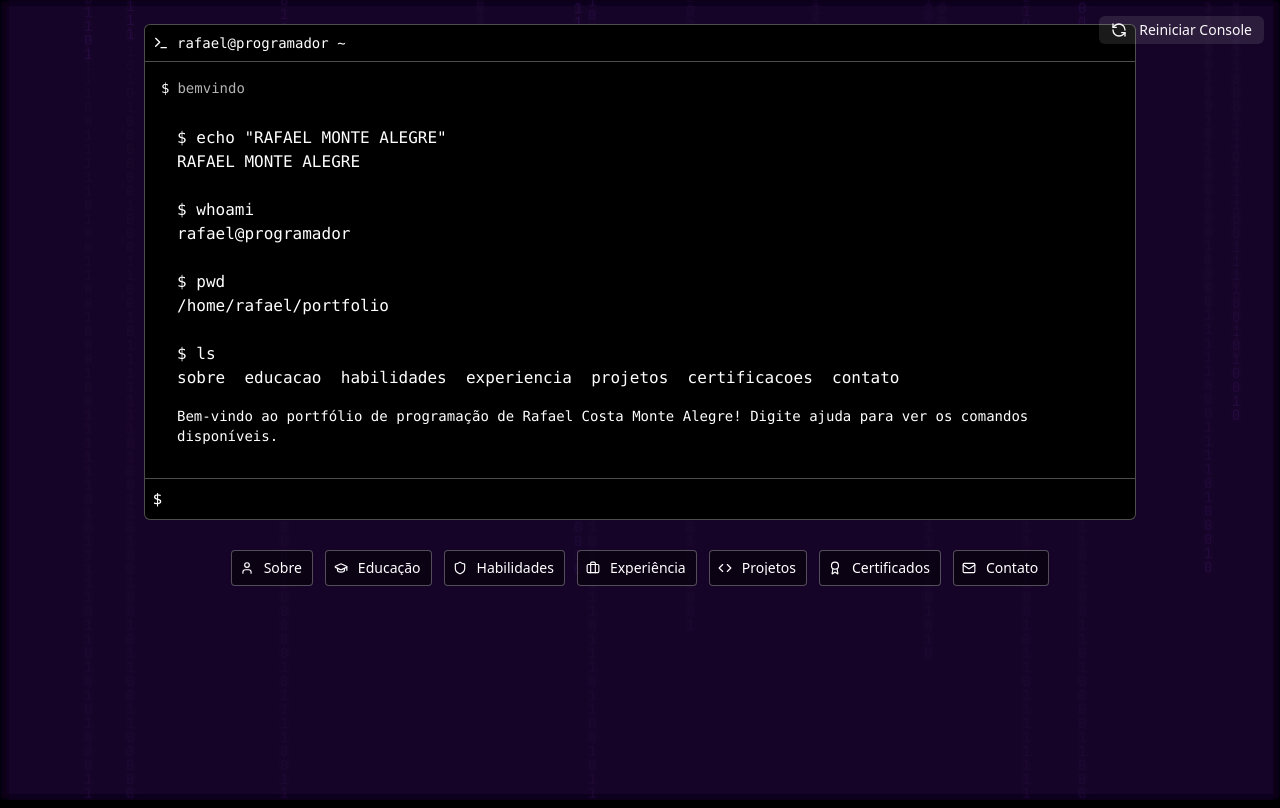
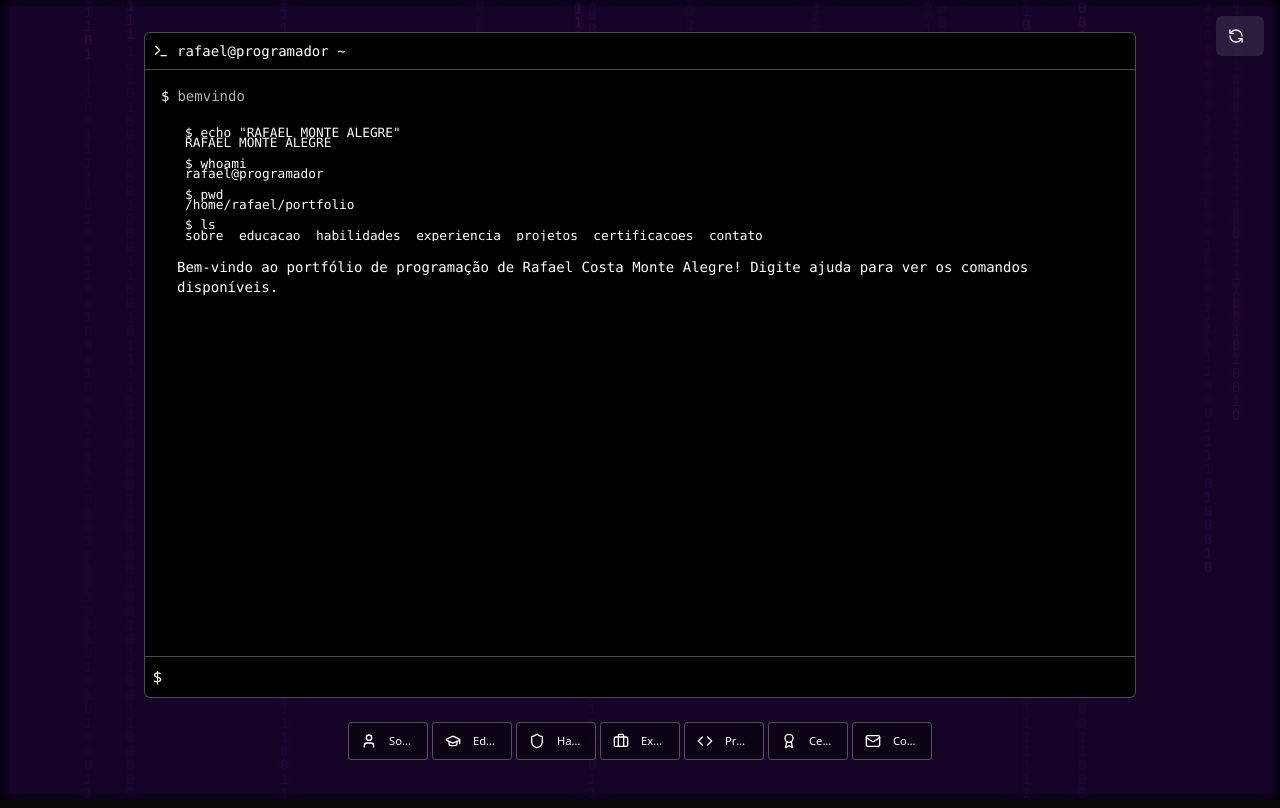
Before and after one commit to Rafcma/Projetos-Portfolio, a Next.js app: page / in a window 1280 px wide. Built offline with nearby package versions, Linux system fonts and the light colour scheme.

Commit message:
fix-commit

```diff
--- a/app/globals.css
+++ b/app/globals.css
@@ -110,7 +110,7 @@ button:hover, .hover\:shadow-\[0_0_8px_2px_rgba(255,255,255,0.2)\]:hover {
 
 /* Custom breakpoint for extra small screens */
 @media (min-width: 480px) {
-  .xs\:inline {
+  .xs:inline {
     display: inline;
   }
 
@@ -128,23 +128,16 @@ button:hover, .hover\:shadow-\[0_0_8px_2px_rgba(255,255,255,0.2)\]:hover {
   }
 
   .mobile-terminal-height {
-    max-height: 60vh; /* Reduced from 70vh to make more room for buttons */
+    max-height: 70vh;
   }
 
   /* Esconder texto dos botões em telas pequenas */
   .botao-navegacao span {
     display: none;
   }
-
-  /* Make sure the container is visible */
-  .container {
-    max-width: 100% !important;
-    width: 100% !important;
-    overflow: visible !important;
-  }
 }
 
-/* Remover estilos duplicados de hide-scrollbar */
+/* Esconder barra de rolagem mas manter funcionalidade */
 .hide-scrollbar {
   -ms-overflow-style: none;
   scrollbar-width: none;
@@ -154,172 +147,104 @@ button:hover, .hover\:shadow-\[0_0_8px_2px_rgba(255,255,255,0.2)\]:hover {
   display: none;
 }
 
-/* Replace the botoes-navegacao class with improved padding and spacing */
+/* Estilo para botões de navegação */
 .botoes-navegacao {
   display: flex;
-  flex-wrap: wrap;
   justify-content: center;
-  gap: 0.5rem;
-  padding: 0.75rem;
-  width: 95%;
-  max-width: 95%;
-  margin: 0 auto;
-  overflow: visible;
+  gap: 0.25rem;
+  padding: 0.5rem 0;
+  width: 100%;
+  position: fixed;
+  bottom: 0;
+  left: 0;
+  background-color: rgba(0, 0, 0, 0.8);
+  border-top: 1px solid rgba(255, 255, 255, 0.1);
+  z-index: 50;
 }
 
-/* Improve mobile styling for buttons with more padding */
 .botao-navegacao {
+  flex: 1;
+  min-width: 0;
+  max-width: 80px;
   display: flex;
+  flex-direction: column;
   align-items: center;
   justify-content: center;
-  padding: 0.375rem 0.5rem !important;
-  font-size: 0.7rem;
-  height: 2.25rem !important;
-  min-height: auto !important;
-  max-height: 2.25rem !important;
+  padding: 0.5rem 0.25rem;
+  font-size: 0.65rem;
+  height: auto;
   border-radius: 0.25rem;
-  min-width: auto !important;
-  max-width: 100%;
-  width: auto !important;
-  line-height: 1;
-  margin: 0.125rem;
-}
-
-/* For very small screens, use smaller buttons but with more padding */
-@media (max-width: 360px) {
-  .botoes-navegacao {
-    padding: 0.5rem;
-    gap: 0.375rem;
-    width: 100%;
-  }
-
-  .botao-navegacao {
-    padding: 0.3rem 0.4rem !important;
-    height: 1.75rem !important;
-    max-height: 1.75rem !important;
-    margin: 0.125rem;
-  }
 }
 
 .botao-navegacao-icone {
-  height: 0.875rem !important;
-  width: 0.875rem !important;
-  min-width: 0.875rem !important;
-  margin-right: 0.25rem;
-}
-
-/* For very small screens, use smaller buttons */
-@media (max-width: 360px) {
-  .botao-navegacao {
-    padding: 0.3rem !important;
-    height: 1.75rem !important;
-    max-height: 1.75rem !important;
-  }
-
-  .botao-navegacao-icone {
-    height: 0.75rem !important;
-    width: 0.75rem !important;
-    margin-right: 0.125rem;
-  }
-
-  .botao-navegacao-texto {
-    font-size: 0.6rem !important;
-    max-width: 3.5rem;
-    white-space: nowrap;
-    overflow: hidden;
-    text-overflow: ellipsis;
-  }
-}
-
-/* Force display of text for all screen sizes but reduce size */
-.botao-navegacao-texto {
-  display: inline !important;
-  font-size: 0.7rem;
-  white-space: nowrap;
-  overflow: hidden;
-  text-overflow: ellipsis;
-  max-width: 100%;
-  padding: 0 0.125rem;
-}
-
-/* Estilo para botões de navegação */
-/*.botao-navegacao {
-  display: flex;
-  align-items: center;
-  justify-content: center;
-  padding: 0.5rem;
-  font-size: 0.75rem;
-  height: auto;
-  border-radius: 0.25rem;
-  min-width: auto;
-  width: auto;
-}
-
-.botao-navegacao-icone {
-  margin-right: 0.5rem;
+  margin-bottom: 0.25rem;
+  margin-right: 0 !important;
 }
 
 .botao-navegacao-texto {
+  font-size: 0.6rem;
   white-space: nowrap;
   overflow: hidden;
   text-overflow: ellipsis;
   max-width: 100%;
 }
-*/
-/* Ajustes para telas maiores */
-@media (min-width: 640px) {
+
+/* Ajustes para o logo ASCII */
+.logo-ascii {
+  font-size: 0.5rem;
+  line-height: 0.8;
+}
+
+@media (min-width: 380px) {
+  .logo-ascii {
+    font-size: 0.6rem;
+  }
+
   .botao-navegacao {
-    padding: 0.5rem 0.75rem;
-    min-width: 120px;
+    padding: 0.5rem;
+  }
+}
+
+@media (min-width: 480px) {
+  .logo-ascii {
+    font-size: 0.7rem;
   }
 
   .botao-navegacao-texto {
-    font-size: 0.875rem;
-    display: inline;
+    font-size: 0.7rem;
   }
 }
 
-/* Ajustes para telas pequenas */
-@media (max-width: 640px) {
-  .botao-navegacao-texto {
-    font-size: 0.65rem;
+@media (min-width: 640px) {
+  .botoes-navegacao {
+    position: static;
+    background-color: transparent;
+    border-top: none;
+    padding: 0.5rem 0;
   }
 
-  /* Em telas muito pequenas, mostrar apenas ícones */
-  @media (max-width: 380px) {
-    .botao-navegacao-texto {
-      display: none;
-    }
+  .logo-ascii {
+    font-size: 0.8rem;
+  }
 
-    .botao-navegacao {
-      min-width: 2.5rem;
-      padding: 0.5rem !important;
-    }
+  .botao-navegacao {
+    flex-direction: row;
+    padding: 0.5rem 0.75rem;
+  }
 
-    .botao-navegacao-icone {
-      margin-right: 0;
-    }
+  .botao-navegacao-icone {
+    margin-bottom: 0;
+    margin-right: 0.25rem !important;
   }
 }
 
-/* Ensure the container has enough space */
+/* Ajuste para o conteúdo principal não ficar escondido pelos botões fixos */
 .conteudo-principal {
-  padding-bottom: 7rem !important;
-}
-
-@media (max-width: 640px) {
-  .conteudo-principal {
-    padding-bottom: 8rem !important;
-  }
-}
-
-/* Ajuste para o conteúdo principal não ficar escondido pelos botões */
-.conteudo-principal {
-  padding-bottom: 5rem;
+  padding-bottom: 4rem;
 }
 
 @media (min-width: 640px) {
   .conteudo-principal {
-    padding-bottom: 5rem;
+    padding-bottom: 1rem;
   }
 }
--- a/app/page.tsx
+++ b/app/page.tsx
@@ -36,11 +36,8 @@ export default function Home() {
       </div>
 
       {/* Conteúdo Principal */}
-      <div className="container mx-auto px-2 sm:px-4 py-4 sm:py-6 min-h-screen flex flex-col relative z-10 max-w-5xl overflow-visible conteudo-principal">
+      <div className="container mx-auto px-2 sm:px-4 py-4 sm:py-8 h-screen flex flex-col relative z-10 max-w-5xl overflow-hidden conteudo-principal">
         {inicializando ? <SequenciaInicializacao /> : <Terminal />}
-
-        {/* Add extra bottom padding to avoid cutoff */}
-        <div className="h-20 sm:h-24"></div>
       </div>
     </main>
   )
--- a/components/alternador-crt.tsx
+++ b/components/alternador-crt.tsx
@@ -12,7 +12,7 @@ export function BotaoReiniciarConsole() {
     <Toggle
       aria-label="Reiniciar Console"
       onClick={reiniciarConsole}
-      className="bg-primary/10 hover:bg-primary/20 transition-all duration-300 hover:shadow-[0_0_8px_2px_rgba(255,255,255,0.2)] text-xs sm:text-sm scale-90 sm:scale-100 h-7 w-auto px-1.5 sm:px-3"
+      className="bg-primary/10 hover:bg-primary/20 transition-all duration-300 hover:shadow-[0_0_8px_2px_rgba(255,255,255,0.2)] text-xs sm:text-sm scale-90 sm:scale-100"
     >
       <RefreshCcw className="h-3 w-3 sm:h-4 sm:w-4 mr-1 sm:mr-2 hover:animate-spin" />
       <span className="hidden xs:inline">Reiniciar Console</span>
--- a/components/logo-ascii-imagem.tsx
+++ b/components/logo-ascii-imagem.tsx
@@ -19,8 +19,8 @@ sobre  educacao  habilidades  experiencia  projetos  certificacoes  contato
   /* #endregion */
 
   return (
-    <div className="bg-black font-mono text-white mb-4">
-      <pre className="text-white whitespace-pre overflow-x-auto text-xs sm:text-sm md:text-base">{conteudo_logo}</pre>
+    <div className="bg-black p-2 font-mono text-white">
+      <pre className="logo-ascii whitespace-pre overflow-x-auto text-white">{conteudo_logo}</pre>
     </div>
   )
 }
--- a/components/terminal.tsx
+++ b/components/terminal.tsx
@@ -259,68 +259,61 @@ export default function Terminal() {
 
   /* #region Barra de Navegação Rápida */
   const BarraNavegacaoRapida = (
-    <nav className="mt-4 botoes-navegacao px-2 pb-2 pt-1 overflow-visible">
+    <nav className="mt-4 botoes-navegacao">
       <Button
         variant="outline"
-        size="sm"
         onClick={() => executar_comando("sobre")}
         className="botao-navegacao bg-black/50 hover:bg-black/70 text-white border-white/30 transition-all duration-300 hover:shadow-[0_0_8px_2px_rgba(255,255,255,0.2)]"
       >
-        <User className="botao-navegacao-icone" />
+        <User className="h-3 w-3 botao-navegacao-icone" />
         <span className="botao-navegacao-texto">Sobre</span>
       </Button>
       <Button
         variant="outline"
-        size="sm"
         onClick={() => executar_comando("educacao")}
         className="botao-navegacao bg-black/50 hover:bg-black/70 text-white border-white/30 transition-all duration-300 hover:shadow-[0_0_8px_2px_rgba(255,255,255,0.2)]"
       >
-        <GraduationCap className="botao-navegacao-icone" />
+        <GraduationCap className="h-3 w-3 botao-navegacao-icone" />
         <span className="botao-navegacao-texto">Educação</span>
       </Button>
       <Button
         variant="outline"
-        size="sm"
         onClick={() => executar_comando("habilidades")}
         className="botao-navegacao bg-black/50 hover:bg-black/70 text-white border-white/30 transition-all duration-300 hover:shadow-[0_0_8px_2px_rgba(255,255,255,0.2)]"
       >
-        <Shield className="botao-navegacao-icone" />
-        <span className="botao-navegacao-texto">Habilidades</span>
+        <Shield className="h-3 w-3 botao-navegacao-icone" />
+        <span className="botao-navegacao-texto">Habilid.</span>
       </Button>
       <Button
         variant="outline"
-        size="sm"
         onClick={() => executar_comando("experiencia")}
         className="botao-navegacao bg-black/50 hover:bg-black/70 text-white border-white/30 transition-all duration-300 hover:shadow-[0_0_8px_2px_rgba(255,255,255,0.2)]"
       >
-        <Briefcase className="botao-navegacao-icone" />
-        <span className="botao-navegacao-texto">Experiência</span>
+        <Briefcase className="h-3 w-3 botao-navegacao-icone" />
+        <span className="botao-navegacao-texto">Exper.</span>
       </Button>
       <Button
         variant="outline"
-        size="sm"
         onClick={() => executar_comando("projetos")}
         className="botao-navegacao bg-black/50 hover:bg-black/70 text-white border-white/30 transition-all duration-300 hover:shadow-[0_0_8px_2px_rgba(255,255,255,0.2)]"
       >
-        <Code className="botao-navegacao-icone" />
+        <Code className="h-3 w-3 botao-navegacao-icone" />
         <span className="botao-navegacao-texto">Projetos</span>
       </Button>
       <Button
         variant="outline"
-        size="sm"
         onClick={() => executar_comando("certificacoes")}
         className="botao-navegacao bg-black/50 hover:bg-black/70 text-white border-white/30 transition-all duration-300 hover:shadow-[0_0_8px_2px_rgba(255,255,255,0.2)]"
       >
-        <Award className="botao-navegacao-icone" />
-        <span className="botao-navegacao-texto">Certificados</span>
+        <Award className="h-3 w-3 botao-navegacao-icone" />
+        <span className="botao-navegacao-texto">Certif.</span>
       </Button>
       <Button
         variant="outline"
-        size="sm"
         onClick={() => executar_comando("contato")}
         className="botao-navegacao bg-black/50 hover:bg-black/70 text-white border-white/30 transition-all duration-300 hover:shadow-[0_0_8px_2px_rgba(255,255,255,0.2)]"
       >
-        <Mail className="botao-navegacao-icone" />
+        <Mail className="h-3 w-3 botao-navegacao-icone" />
         <span className="botao-navegacao-texto">Contato</span>
       </Button>
     </nav>
@@ -329,7 +322,7 @@ export default function Terminal() {
 
   // Substituir a barra de navegação existente pelo componente otimizado
   return (
-    <div className="flex flex-col h-full max-w-5xl mx-auto overflow-visible">
+    <div className="flex flex-col h-full max-w-5xl mx-auto">
       {/* #region Cabeçalho do Terminal */}
       <div className="bg-black border border-white/30 rounded-t-md p-2 flex items-center">
         <TerminalIcon className="h-4 w-4 text-white mr-2" />
@@ -376,7 +369,7 @@ export default function Terminal() {
       {/* #endregion */}
 
       {/* #region Barra de Navegação Rápida */}
-      <div className="mt-4 w-full overflow-visible">{BarraNavegacaoRapida}</div>
+      {BarraNavegacaoRapida}
       {/* #endregion */}
     </div>
   )
--- a/components/ui/button.tsx
+++ b/components/ui/button.tsx
@@ -4,9 +4,8 @@ import { cva, type VariantProps } from "class-variance-authority"
 
 import { cn } from "@/lib/utils"
 
-// Modify the buttonVariants to be more size-friendly on small screens
 const buttonVariants = cva(
-  "inline-flex items-center justify-center gap-1 whitespace-nowrap rounded-md text-sm font-medium ring-offset-background transition-colors focus-visible:outline-none focus-visible:ring-2 focus-visible:ring-ring focus-visible:ring-offset-2 disabled:pointer-events-none disabled:opacity-50 [&_svg]:pointer-events-none [&_svg]:shrink-0",
+  "inline-flex items-center justify-center gap-2 whitespace-nowrap rounded-md text-sm font-medium ring-offset-background transition-colors focus-visible:outline-none focus-visible:ring-2 focus-visible:ring-ring focus-visible:ring-offset-2 disabled:pointer-events-none disabled:opacity-50 [&_svg]:pointer-events-none [&_svg]:size-4 [&_svg]:shrink-0",
   {
     variants: {
       variant: {
@@ -18,10 +17,10 @@ const buttonVariants = cva(
         link: "text-primary underline-offset-4 hover:underline",
       },
       size: {
-        default: "h-9 px-3 py-2",
-        sm: "h-8 px-2.5 py-1.5 text-xs",
-        lg: "h-10 px-6 py-2",
-        icon: "h-9 w-9",
+        default: "h-10 px-4 py-2",
+        sm: "h-9 rounded-md px-3",
+        lg: "h-11 rounded-md px-8",
+        icon: "h-10 w-10",
       },
     },
     defaultVariants: {
--- a/components/ui/toggle.tsx
+++ b/components/ui/toggle.tsx
@@ -6,9 +6,8 @@ import { cva, type VariantProps } from "class-variance-authority"
 
 import { cn } from "@/lib/utils"
 
-// Adjust the toggleVariants to support smaller sizes
 const toggleVariants = cva(
-  "inline-flex items-center justify-center rounded-md text-sm font-medium ring-offset-background transition-colors hover:bg-muted hover:text-muted-foreground focus-visible:outline-none focus-visible:ring-2 focus-visible:ring-ring focus-visible:ring-offset-2 disabled:pointer-events-none disabled:opacity-50 data-[state=on]:bg-accent data-[state=on]:text-accent-foreground [&_svg]:pointer-events-none [&_svg]:shrink-0 gap-1",
+  "inline-flex items-center justify-center rounded-md text-sm font-medium ring-offset-background transition-colors hover:bg-muted hover:text-muted-foreground focus-visible:outline-none focus-visible:ring-2 focus-visible:ring-ring focus-visible:ring-offset-2 disabled:pointer-events-none disabled:opacity-50 data-[state=on]:bg-accent data-[state=on]:text-accent-foreground [&_svg]:pointer-events-none [&_svg]:size-4 [&_svg]:shrink-0 gap-2",
   {
     variants: {
       variant: {
@@ -16,8 +15,8 @@ const toggleVariants = cva(
         outline: "border border-input bg-transparent hover:bg-accent hover:text-accent-foreground",
       },
       size: {
-        default: "h-9 px-3 min-w-9",
-        sm: "h-7 px-2 min-w-7",
+        default: "h-10 px-3 min-w-10",
+        sm: "h-9 px-2.5 min-w-9",
         lg: "h-11 px-5 min-w-11",
       },
     },
```
